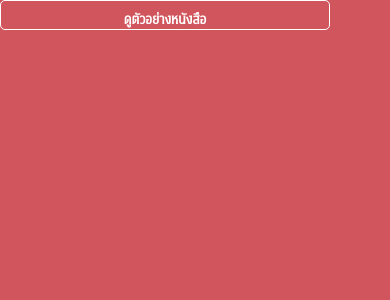
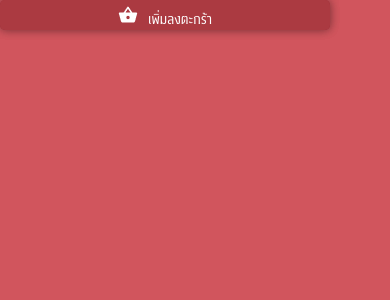
Before and after one commit to fecamp-cu/fe-2021-frontend, a React (Create React App) app: page / in a window 390 px wide. Shown: the top 300 px of the page. Built offline with nearby package versions, Linux system fonts and the light colour scheme.

Commit message:
buttons (add addToCartButton)

```diff
--- a/src/App.tsx
+++ b/src/App.tsx
@@ -2,11 +2,14 @@ import React from "react"
 import { Route, Routes } from "react-router-dom"
 import Example from "./pages/Example/Example"
 import Button from './components/Buttons/Buttons'
+import BasketLogo from "./assets/images/shopping_basket.png"
+import AddToCartButton from "./components/Buttons/AddToCartButton"
 
 function App() {
   return (
     <div className="App">
-      <Button typeButton={"bookSampleButton"} typeText={"whiteBoldText"} onClick={""}>ดูตัวอย่างหนังสือ</Button>
+      <Button typeButton={"addToCartButton"} typeText={"whiteNormalText"} onClick={""}><img src={BasketLogo}></img>เพิ่มลงตะกร้า</Button>
+      <AddToCartButton onClick={""}></AddToCartButton>
     </div>
   );
 }
--- /dev/null
+++ b/src/components/Buttons/AddToCartButton.style.css
@@ -0,0 +1,55 @@
+.addToCartButton {
+  position: absolute;
+  width: 395px;
+  height: 40px;
+
+  background: #ab3a41;
+  border-radius: 5px;
+  border: 0px;
+  box-shadow: 0px 0px 10px rgba(0, 0, 0, 0.25);
+
+  display: flex;
+  align-items: center;
+  text-align: center;
+  justify-content: center;
+  padding-top: 10px;
+}
+
+.whiteNormalText {
+  /* เพิ่มลงตะกร้า */
+
+  position: absolute;
+  font-family: CHULALONGKORN;
+  font-style: normal;
+  font-weight: normal;
+  font-size: 20px;
+  line-height: 30px;
+  /* identical to box height */
+
+  display: flex;
+  align-items: center;
+  text-align: right;
+
+  color: #ffffff;
+}
+
+
+.img{
+    margin-right: +10px;
+    margin-bottom: 10px;
+}
+@media (max-width: 390px) {
+  .addToCartButton {
+    position: absolute;
+    width: 330px;
+    height: 30px;
+  }
+
+  .whiteNormalText {
+    /* เพิ่มลงตะกร้า */
+
+    position: absolute;
+    font-size: 14px;
+    line-height: 21px;
+  }
+}
--- /dev/null
+++ b/src/components/Buttons/AddToCartButton.tsx
@@ -0,0 +1,16 @@
+import React from "react";
+import './AddToCartButton.style.css';
+import BasketLogo from "../../assets/images/shopping_basket.png"
+
+interface AddToCartButtonProps {
+    onClick: any
+
+  }
+
+  const AddToCartButton: React.FC<AddToCartButtonProps>=({onClick })=> {
+
+    return <button className="addToCartButton" onClick={onClick}><p className="whiteNormalText"><img src = {BasketLogo} className="img"></img>เพิ่มลงตะกร้า</p></button>
+
+}
+
+  export default AddToCartButton
--- a/src/components/Buttons/Buttons.style.css
+++ b/src/components/Buttons/Buttons.style.css
@@ -77,7 +77,6 @@
 
   width: 157px;
   height: 40px;
-
 
   background: #ffffff;
   border-radius: 5px;
@@ -194,23 +193,6 @@
   box-sizing: border-box;
   background-color: transparent;
   border-radius: 5px;
-  display: flex;
-  align-items: center;
-  text-align: center;
-  justify-content: center;
-  padding-top: 10px;
-}
-
-.addToCartButton {
-  position: absolute;
-  width: 395px;
-  height: 40px;
-
-  background: #ab3a41;
-  border-radius: 5px;
-  border: 0px;
-  box-shadow: 0px 0px 10px rgba(0, 0, 0, 0.25);
-
   display: flex;
   align-items: center;
   text-align: center;
@@ -424,15 +406,12 @@
     position: absolute;
     width: 330px;
     height: 30px;
-
-
   }
 
   .testSampleButton {
     position: absolute;
     width: 330px;
     height: 30px;
-
   }
 
   .applyText {
--- a/src/components/Buttons/Buttons.tsx
+++ b/src/components/Buttons/Buttons.tsx
@@ -2,7 +2,7 @@ import React from "react";
 import './Buttons.style.css';
 
 interface ButtonProps {
-    children: string
+    children: any
     typeButton: string
     typeText: string
     onClick: any
```
Also changed, not shown: src/assets/images/shopping_basket.png (added).
